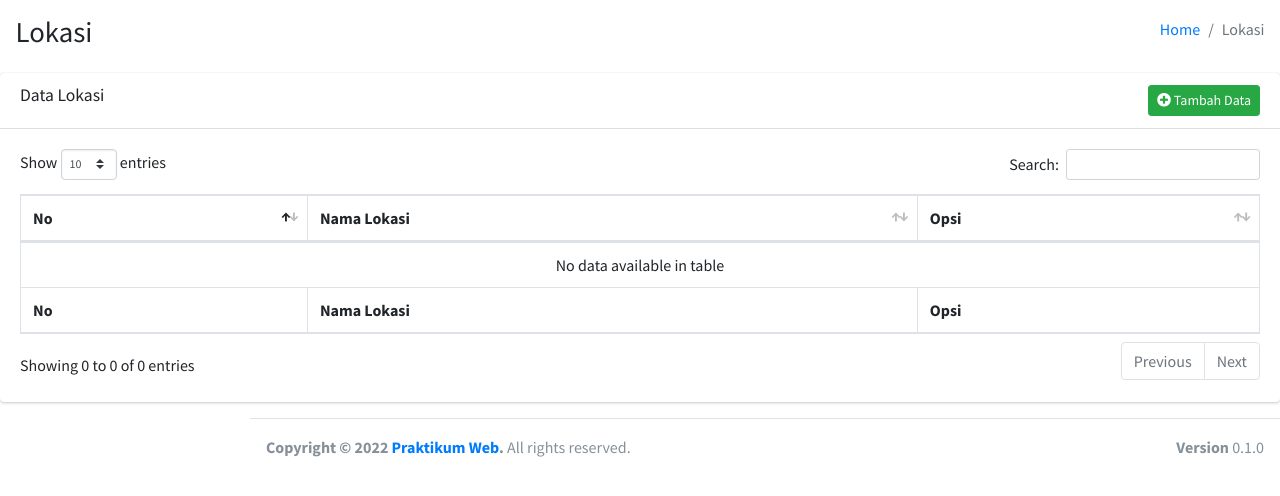
After one commit to AhmadYasir0171/sigasing-app, a PHP site: template pages/admin/lokasiread.php in a window 1280 px wide. The commit adds this page. Shown: the top 496 px of the page. Run offline with PHP 8.4, Linux system fonts and the light colour scheme; the template is opened without the code that fills it, so the values that code supplies are empty; some libraries are stand-ins or nearby versions.

Commit message:
Menampilkan halaman read lokasi

```diff
--- /dev/null
+++ b/pages/admin/lokasiread.php
@@ -0,0 +1,60 @@
+<?php include_once "partials/cssdatatables.php" ?>
+<div class="content-header">
+    <div class="container-fluid">
+        <div class="row mb-2">
+            <div class="col-sm-6">
+                <h1 class="m-0">Lokasi</h1>
+            </div>
+            <div class="col-sm-6">
+                <ol class="breadcrumb float-sm-right">
+                    <li class="breadcrumb-item">
+                        <a href="?page=home">Home</a>
+                    </li>
+                    <li class="breadcrumb-item active">Lokasi</li>
+                </ol>
+            </div><!-- /.col -->
+        </div><!-- /.row -->
+    </div><!-- /.container-fluid -->
+</div>
+<!-- /.content-header -->
+
+<!-- Main content -->
+<div class="content">
+    <div class="card">
+        <div class="card-header">
+            <h3 class="card-title">Data Lokasi</h3>
+            <a href="?page=lokasicreate" class="btn btn-success btn-sm float-right">
+                <i class="fa fa-plus-circle"></i> Tambah Data</a>
+        </div>
+        <div class="card-body">
+            <table id="mytable" class="table table-bordered table-hover">
+                <thead>
+                    <tr>
+                        <th>No</th>
+                        <th>Nama Lokasi</th>
+                        <th>Opsi</th>
+                    </tr>
+                </thead>
+                <tfoot>
+                    <tr>
+                        <th>No</th>
+                        <th>Nama Lokasi</th>
+                        <th>Opsi</th>
+                    </tr>
+                </tfoot>
+                <tbody>
+
+                </tbody>
+            </table>
+        </div>
+    </div>
+</div>
+<!-- /.content -->
+
+<?php include "partials/scripts.php" ?>
+<?php include "partials/scriptsdatatables.php" ?>
+<script>
+    $(function() {
+        $('#mytable').DataTable()
+    });
+</script>
--- a/partials/cssdatatables.php
+++ b/partials/cssdatatables.php
@@ -1,3 +1,3 @@
-<link rel="stylesheet" href="pluigins/datatables-bs4/css/dataTables.bootstrap4.min.css">
-<link rel="stylesheet" href="pluigins/datatables-responsive/css/responsive.bootstrap4.min.css">
-<link rel="stylesheet" href="pluigins/datatables-buttons/css/button.bootstrap4.min.css">
+<link rel="stylesheet" href="plugins/datatables-bs4/css/dataTables.bootstrap4.min.css">
+<link rel="stylesheet" href="plugins/datatables-responsive/css/responsive.bootstrap4.min.css">
+<link rel="stylesheet" href="plugins/datatables-buttons/css/buttons.bootstrap4.min.css">
--- /dev/null
+++ b/partials/scriptsdatatables.php
@@ -0,0 +1,9 @@
+<script src="plugins/datatables/jquery.dataTables.min.js"></script>
+<script src="plugins/datatables-bs4/js/dataTables.bootstrap4.min.js"></script>
+<script src="plugins/datatables-responsive/js/dataTables.responsive.min.js"></script>
+<script src="plugins/datatables-responsive/js/responsive.bootstrap4.min.js"></script>
+<script src="plugins/datatables-buttons/js/dataTables.buttons.min.js"></script>
+<script src="plugins/datatables-buttons/js/buttons.bootstrap4.min.js"></script>
+<script src="plugins/datatables-buttons/js/buttons.html5.min.js"></script>
+<script src="plugins/datatables-buttons/js/buttons.print.min.js"></script>
+<script src="plugins/datatables-buttons/js/buttons.colVis.min.js"></script>
--- a/partials/sidebar.php
+++ b/partials/sidebar.php
@@ -32,7 +32,7 @@
                 </a>
                 <ul class="nav nav-treeview">
                   <li class="nav-item">
-                    <a href="#" class="nav-link">
+                    <a href="?page=lokasiread" class="nav-link">
                     <i class="far fa-circle nav-icon"></i>
                     <p>Lokasi</p>
                     </a>
--- a/routes.php
+++ b/routes.php
@@ -6,8 +6,12 @@ if (isset($_GET['page'])){
             case 'home':
                 file_exists('pages/home.php') ? include 'pages/home.php' : include "pages/404.php";
                 break;
+                case 'lokasiread':
+                    file_exists('pages/admin/lokasiread.php') ? include 'pages/admin/lokasiread.php' : include "pages/404.php";
+                    break;
                 default:
                 include "pages/404.php";
+
 
     }
 }else{
```
Also changed, not shown: partials/scripstdatatables.php (deleted, +0 -9 lines).
